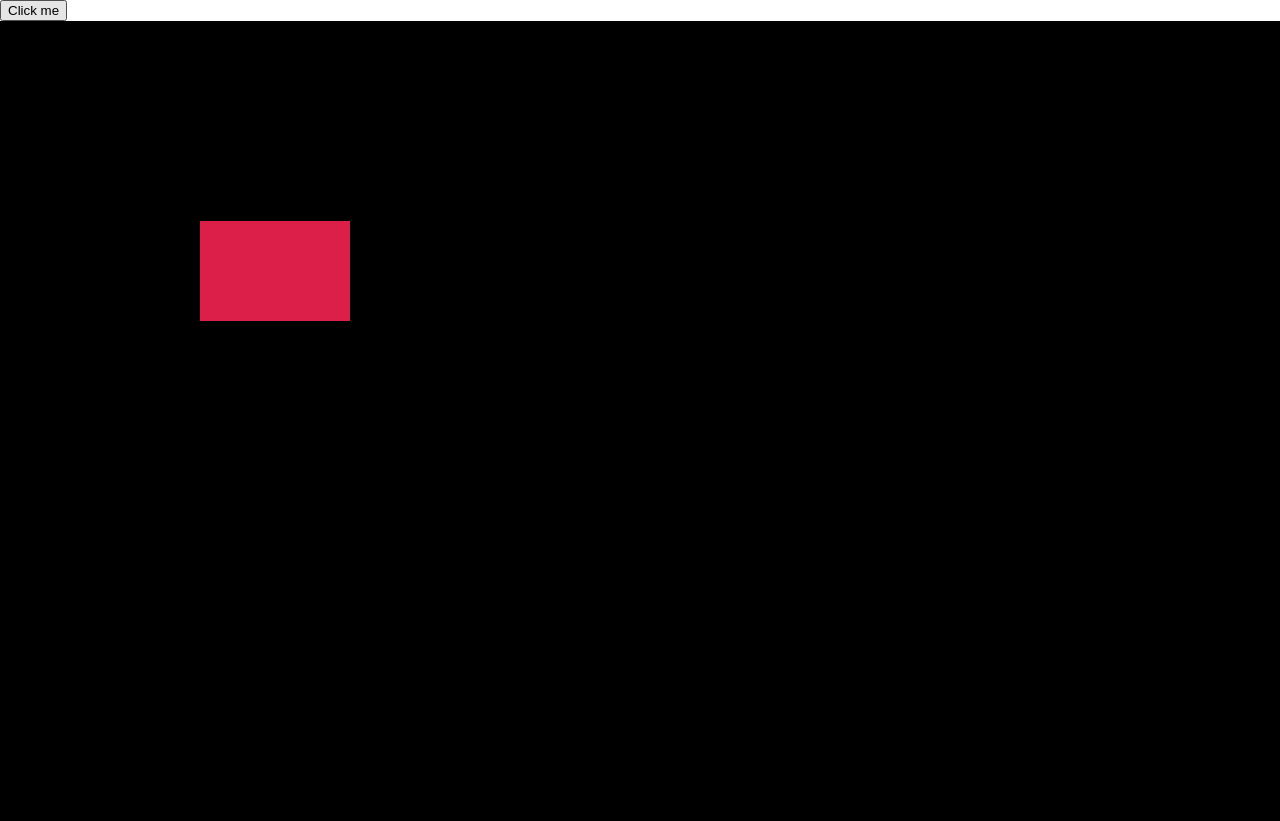
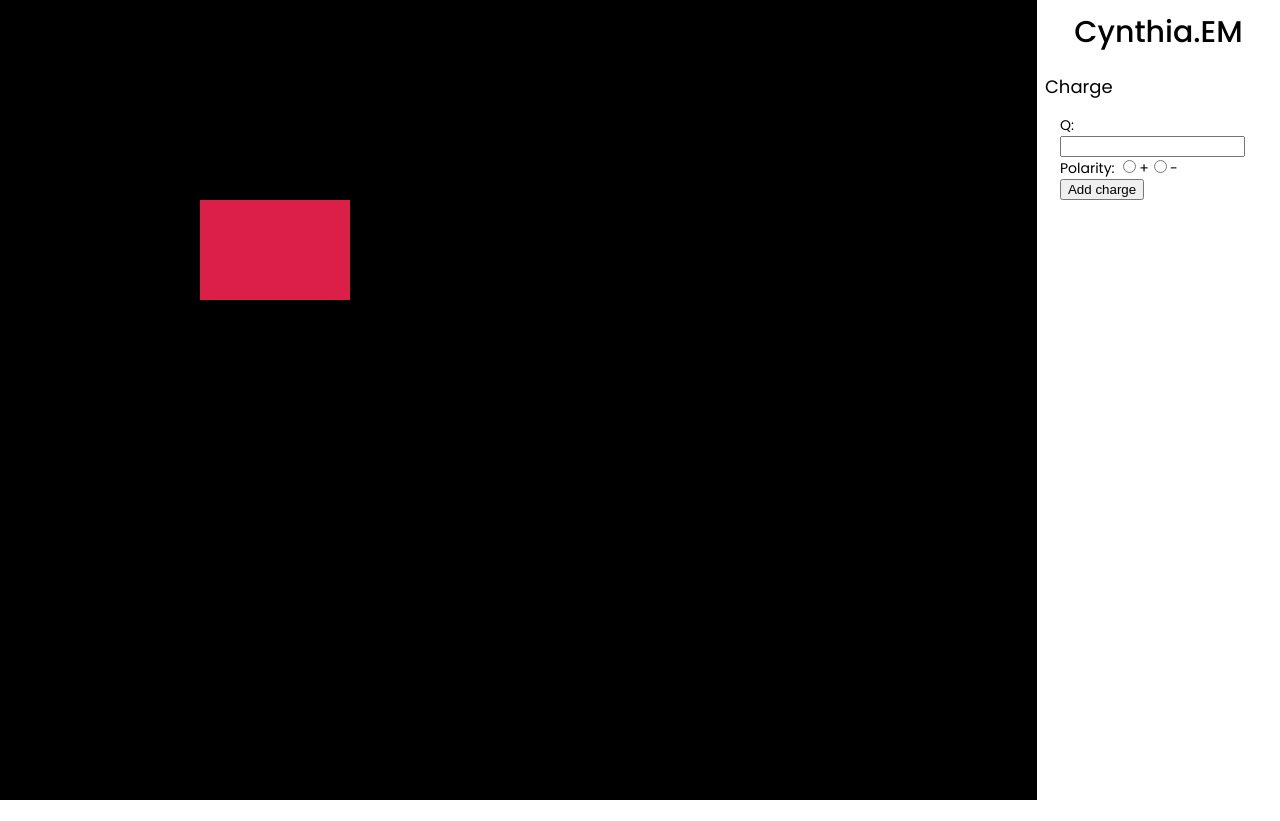
Before and after one commit to achuthanmukundan00/Capstone202425, a Vue app in the folder project-cynthia/: page / in a window 1280 px wide. Before the commit this address had no page. After the commit the page ends 800 px from the top, so only its background shows below. Built offline with nearby package versions, Linux system fonts and the light colour scheme.

Commit message:
Added side bar for controls and charge configuation panel

```diff
--- a/project-cynthia/src/App.vue
+++ b/project-cynthia/src/App.vue
@@ -1,15 +1,26 @@
 <script setup lang="ts">
   import PixiCanvas from './components/PixiCanvas.vue';
+  import ControlBar from './components/ControlBar.vue';
 </script>
 
 <template>
    <div id="app">
     <PixiCanvas />
+    <ControlBar />
   </div>
 </template>
 
 <style>
+  @import url('https://fonts.googleapis.com/css2?family=Poppins:wght@400;500;600&display=swap');
   body {
     margin: 0;
   }
+
+  #app {
+    display: flex;
+    font-family: 'Poppins', sans-serif;
+    height: 100vh; /* Ensures full height of viewport */
+    width: 100vw;  /* Ensures full width of viewport */
+    overflow: hidden;
+  }
 </style>
--- /dev/null
+++ b/project-cynthia/src/components/ControlBar.vue
@@ -0,0 +1,57 @@
+<template>
+    <div class="controls-container">
+    <!-- Add your controls here -->
+    <div class="logo">
+        Cynthia.EM
+    </div>
+
+    <div class="charge-container">
+        Charge
+        <form>
+            <label for="q">Q:</label>
+            <input type="text" id="q" name="q"><br>
+
+            <label for="polarity">Polarity: </label>
+            <input type="radio" id="positive" name="positive" value="positive">
+            <label for="positive">+</label>
+            <input type="radio" id="negative" name="negative" value="negative">
+            <label for="negative">-</label><br>
+
+            <button>Add charge</button>
+        </form>
+
+    </div>
+  </div>
+</template>
+
+<style scoped>
+  .controls-container {
+    width: 300px;
+    background-color: white;
+    height: 100%; /* Ensures it takes full height */
+    box-shadow: -2px 0 5px rgba(0, 0, 0, 0.1);
+  }
+
+  .logo {
+    font-size: 30px;
+    font-weight: 500;
+    text-align: center;
+    padding-top: 10px;
+    padding-bottom: 10px;
+  }
+
+  .charge-container {
+    font-size: 18px;
+    padding: 8px;
+  }
+
+  .charge-container form {
+    padding-top: 10px;
+    padding: 15px;
+    font-size: 14px;
+  }
+
+  .charge-container button {
+    text-align: right;
+  }
+</style>
--- a/project-cynthia/src/components/PixiCanvas.vue
+++ b/project-cynthia/src/components/PixiCanvas.vue
@@ -1,6 +1,5 @@
 <template>
-    <button @click="drawCircle">Click me</button>
-    <div ref="canvasContainer" style="width: 100%; height: 100%;"></div>
+    <div ref="canvasContainer" style="width: 100%; height: 100%;" class="canvas-container"></div>
 </template>
 
 <script setup lang="ts">
@@ -24,7 +23,7 @@
         }
 
         // Prevent the page from scrolling
-        app.canvas.style.position = 'absolute';
+        //app.canvas.style.position = 'absolute';
 
         // Resize the canvas if the window is resized
         window.addEventListener('resize', resize);
@@ -67,12 +66,9 @@
 </script>
 
 <style scoped>
-    /* Set the component to take full screen for visibility */
-    html, body, #app, .canvas-container {
-    margin: 0;
-    padding: 0;
+  .canvas-container {
+    flex-grow: 1;
+    height: 100%; /* Ensures it takes full height */
     overflow: hidden;
-    width: 100vw;
-    height: 100vh;
-    }
+  }
 </style>
```
